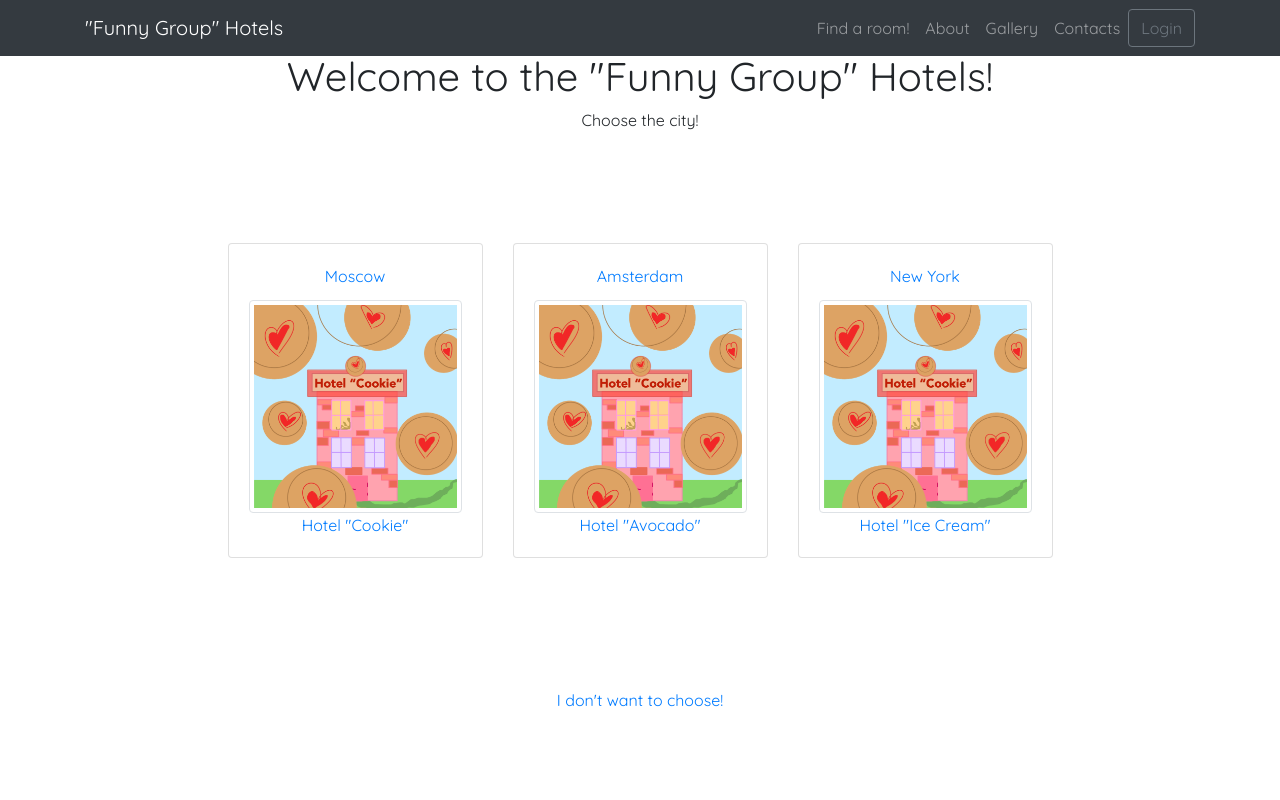
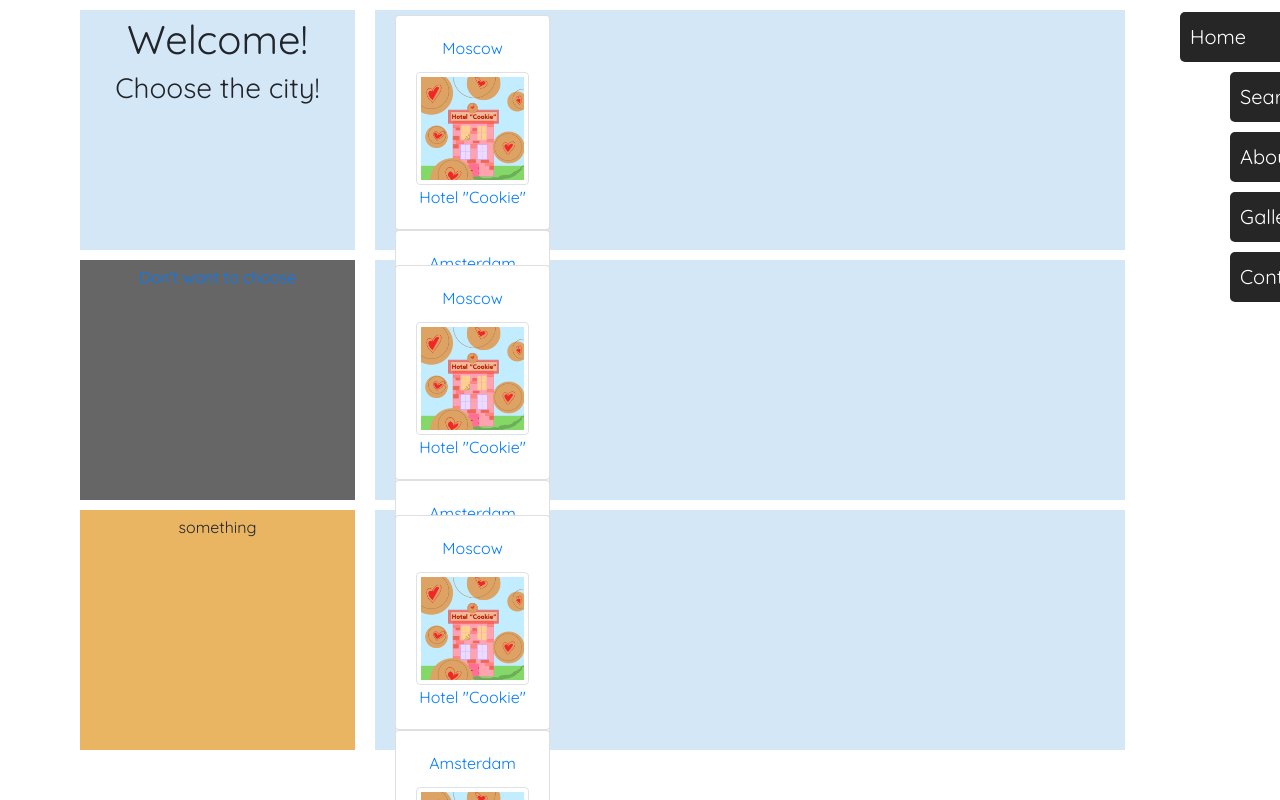
Before and after one commit to randomSveta/HotelSite, a React (Create React App) app: page / in a window 1280 px wide. Shown: the top 800 px of the page. Built offline with nearby package versions, Linux system fonts and the light colour scheme.

Commit message:
Seprate and change styles for NavBar and Home page.

```diff
--- a/src/App.css
+++ b/src/App.css
@@ -3,26 +3,16 @@
 html,
 #root {
 	min-height: 100vh;
+	width: 100vw;
 	font-family: 'Quicksand', 'Arial', sans-serif;
 	margin: 0;
 	padding: 0;
 }
-#row-welcome,
-#row-button {
-	min-height: 25vh;
-}
-#row-images {
-	min-height: 50vh;
-}
-.under-nav {
-	padding-top: 90px;
-	min-height: 80vh;
-}
 
-.search-columns button {
-	width: 100%;
-}
-
-.footer {
-	min-height: 20vh;
-}
+/*colors
+- dark -> rgb(38, 38, 38)
+- gray -> rgb(102, 102, 102)
+- light blue -> rgb(212, 231, 247)
+- beige -> rgb(252, 230, 207)
+- gold -> rgb(233, 181, 99)
+*/
--- a/src/components/navigation/NavBar.js
+++ b/src/components/navigation/NavBar.js
@@ -1,16 +1,7 @@
 import React from 'react';
-import {
-  Collapse,
-  Navbar,
-  NavbarToggler,
-  NavbarBrand,
-  Nav,
-  NavItem,
-  NavLink,
-  Container,
-  Button
-} from 'reactstrap';
-import { NavLink as RRNavLink } from 'react-router-dom';
+import { PAGES } from "../pages/pages";
+import { NavLink } from 'react-router-dom';
+import "./navigation.css";
 
 class NavBar extends React.Component {
   constructor(props) {
@@ -26,40 +17,21 @@ class NavBar extends React.Component {
       isOpen: !this.state.isOpen
     });
   }
+
+
   render() {
+    const navLinks = PAGES.map((page, i) => {
+      return (
+        <NavLink to={page.url} exact={page.title === "Home" ? true : false} key={i} id={page.title.toLowerCase()}>{page.title}</NavLink>
+      );
+    });
+
     return (
       <React.Fragment>
-        <Navbar color="dark" dark className="fixed-top" expand="sm">
-          <Container>
-            <NavbarBrand href="/">"Funny Group" Hotels</NavbarBrand>
-            <NavbarToggler onClick={this.toggle} />
-            <Collapse isOpen={this.state.isOpen} navbar>
-              <Nav className="ml-auto" navbar>
-                <NavItem>
-                  <NavLink to="/search" activeClassName="active" tag={RRNavLink}>Find a room! </NavLink>
-                </NavItem>
-                <NavItem>
-                  <NavLink to="/about" activeClassName="active" tag={RRNavLink}>About</NavLink>
-                </NavItem>
-                <NavItem>
-                  <NavLink to="/gallery" activeClassName="active" tag={RRNavLink}>Gallery</NavLink>
-                </NavItem>
-                <NavItem>
-                  <NavLink to="/contacts" activeClassName="active" tag={RRNavLink}>Contacts</NavLink>
-                </NavItem>
-              </Nav>
-              <Nav>
-                <NavItem className="ml-auto" navbar="true">
-                  <Button outline onClick={this.toggleModal}>
-                    Login
-                  </Button>
-                </NavItem>
-              </Nav>
-
-            </Collapse>
-          </Container>
-        </Navbar>
-      </React.Fragment>
+        <nav id="side-navigation" className="side-nav overflow-hidden">
+          {navLinks}
+        </nav>
+      </React.Fragment >
     );
   }
 }
--- /dev/null
+++ b/src/components/navigation/navigation.css
@@ -0,0 +1,52 @@
+#side-navigation {
+	position: absolute;
+	right: 0;
+	top: 0;
+	min-height: 90vh;
+	width: 20vw;
+}
+
+#side-navigation a {
+	position: absolute;
+	right: -50px;
+	transition: 0.5s;
+	padding: 10px;
+	margin: 2px 0;
+	width: 100px;
+	text-decoration: none;
+	font-size: 20px;
+	color: white;
+	border-radius: 5px 0 0 5px;
+}
+
+#side-navigation a:hover {
+	right: 0;
+}
+
+#home {
+	top: 10px;
+	background-color: rgb(38, 38, 38);
+}
+#search {
+	top: 70px;
+	background-color: rgb(38, 38, 38);
+}
+
+#about {
+	top: 130px;
+	background-color: rgb(38, 38, 38);
+}
+
+#gallery {
+	top: 190px;
+	background-color: rgb(38, 38, 38);
+}
+
+#contacts {
+	top: 250px;
+	background-color: rgb(38, 38, 38);
+}
+
+#side-navigation .active {
+	right: 0;
+}
--- a/src/components/pages/home/Home.js
+++ b/src/components/pages/home/Home.js
@@ -1,26 +1,50 @@
 import React from 'react';
 import { Container, Row, Col } from 'reactstrap';
 import CityPhoto from './CityPhoto'
-import { Link } from 'react-router-dom';
+import { HOTELS_INFO } from "../../hotels-info";
+import { Link } from "react-router-dom";
+import "./home.css";
 
 
 export default function Home(props) {
-    return (
-        <Container>
-            <Row id="row-welcome" className="justify-content-center align-items-center">
-                <Col className="text-center">
-                    <h1>Welcome to the "Funny Group" Hotels!</h1>
-                    <p>Choose the city!</p>
+
+    const citiesPhotos = HOTELS_INFO.map((hotel, i) => {
+        return (
+            <Row className="row-m-p row-height justify-content-center align-items-center blue-color-bg" key={i}>
+                <Col xs="12" className="m-0 p-0">
+                    <CityPhoto hotel={hotel} />
                 </Col>
             </Row>
-            <Row id="row-images" className="justify-content-center align-items-center">
-                <CityPhoto />
-            </Row>
-            <Row id="row-button" className="justify-content-center align-items-center">
-                <Col xs="12" sm="9" className="text-center">
-                    <Link color="secondary" size="sm" to="/search?city=all" >I don't want to choose!</Link>
+        );
+
+    });
+
+    return (
+        <Container className="p-0 mx-auto my-0">
+            <Row className="m-0 p-0 home-row justify-content-left align-items-start">
+                <Col md="3" className="text-center col-m-p">
+                    <Row className="row-m-p row-height blue-color-bg">
+                        <Col xs="12" className="m-0 p-0">
+                            <h1>Welcome!</h1>
+                            <h3>Choose the city!</h3>
+                        </Col>
+                    </Row>
+                    <Row className="row-m-p row-height gray-color-bg">
+                        <Col xs="12" className="m-0 p-0">
+                            <Link to="search?city=all">Don't want to choose</Link>
+                        </Col>
+                    </Row>
+                    <Row className="row-m-p row-height gold-color-bg">
+                        <Col xs="12" className="m-0 p-0">
+                            <p>something</p>
+                        </Col>
+                    </Row>
+                </Col>
+                <Col md="8" className="text-center col-m-p">
+                    {citiesPhotos}
                 </Col>
             </Row>
         </Container>
     )
 };
+/* <Link color="secondary" size="sm" to="/search?city=all" >I don't want to choose!</Link>*/
--- /dev/null
+++ b/src/components/pages/home/home.css
@@ -0,0 +1,38 @@
+.row-height {
+	height: 30vh;
+}
+
+.row-m-p {
+	margin: 0 0 10px 0;
+	padding: 5px;
+}
+.col-m-p {
+	margin: 5px;
+	padding: 5px;
+}
+
+.dark-color-bg {
+	background-color: rgb(38, 38, 38);
+}
+.gray-color-bg {
+	background-color: rgb(102, 102, 102);
+}
+.blue-color-bg {
+	background-color: rgb(212, 231, 247);
+}
+.beige-color-bg {
+	background-color: rgb(252, 230, 207);
+}
+.gold-color-bg {
+	background-color: rgb(233, 181, 99);
+}
+
+.image-size {
+	max-width: 100%;
+	max-height: calc(30vh - 20px);
+}
+
+.container,
+.home-row {
+	min-height: 100vh;
+}
```
